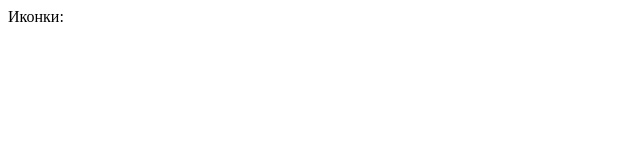
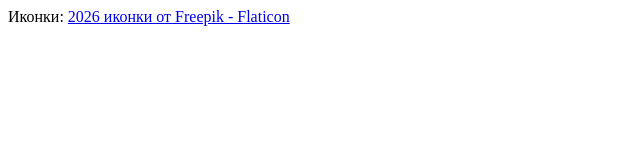
Before and after one commit to Dasha-dasha-a/dem.github.io, a plain HTML site: page index.html in a window 1280 px wide. Shown: the whole page, without its empty margins (0-640 px from the left). Drawn offline with Linux system fonts and the light colour scheme.

Commit message:
Update index.html

```diff
--- a/index.html
+++ b/index.html
@@ -9,7 +9,7 @@
 
 
 <p>Иконки:
-
+    <a href="https://www.flaticon.com/ru/free-icons/2026" title="2026 иконки">2026 иконки от Freepik - Flaticon</a>
 </p>
 </body>
 </html>
```
